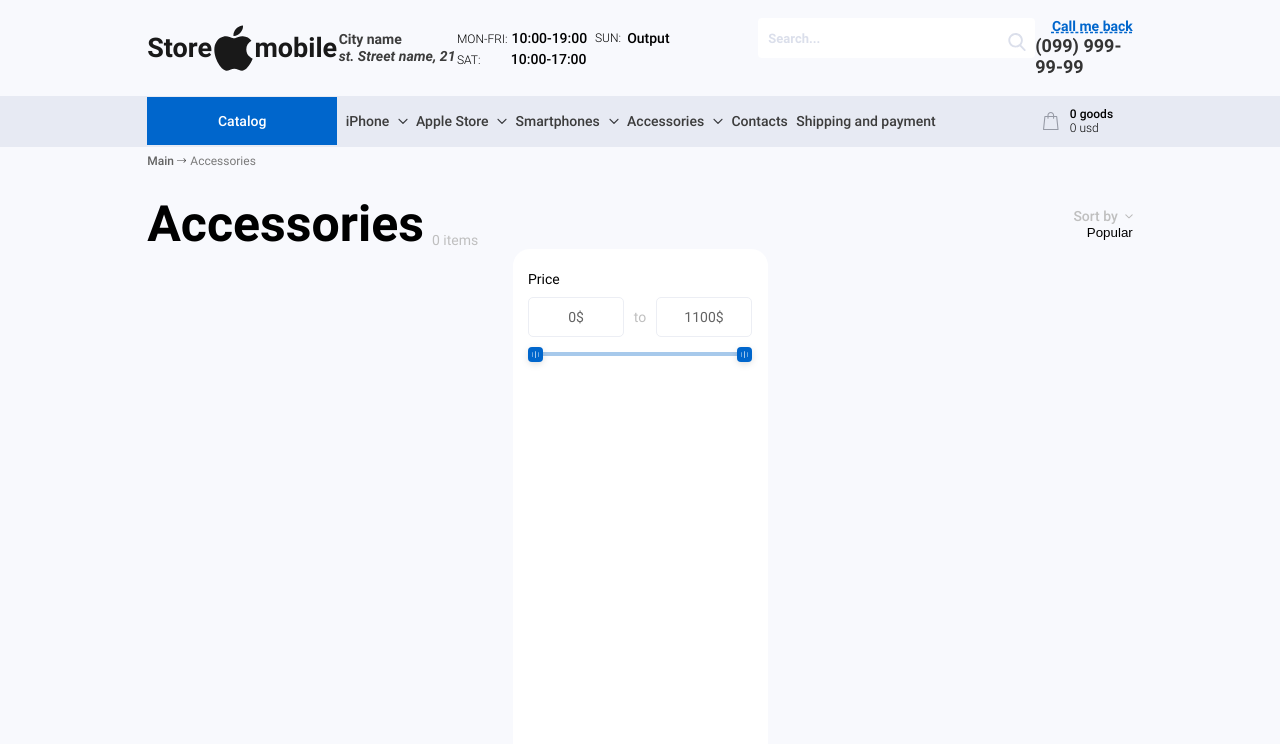
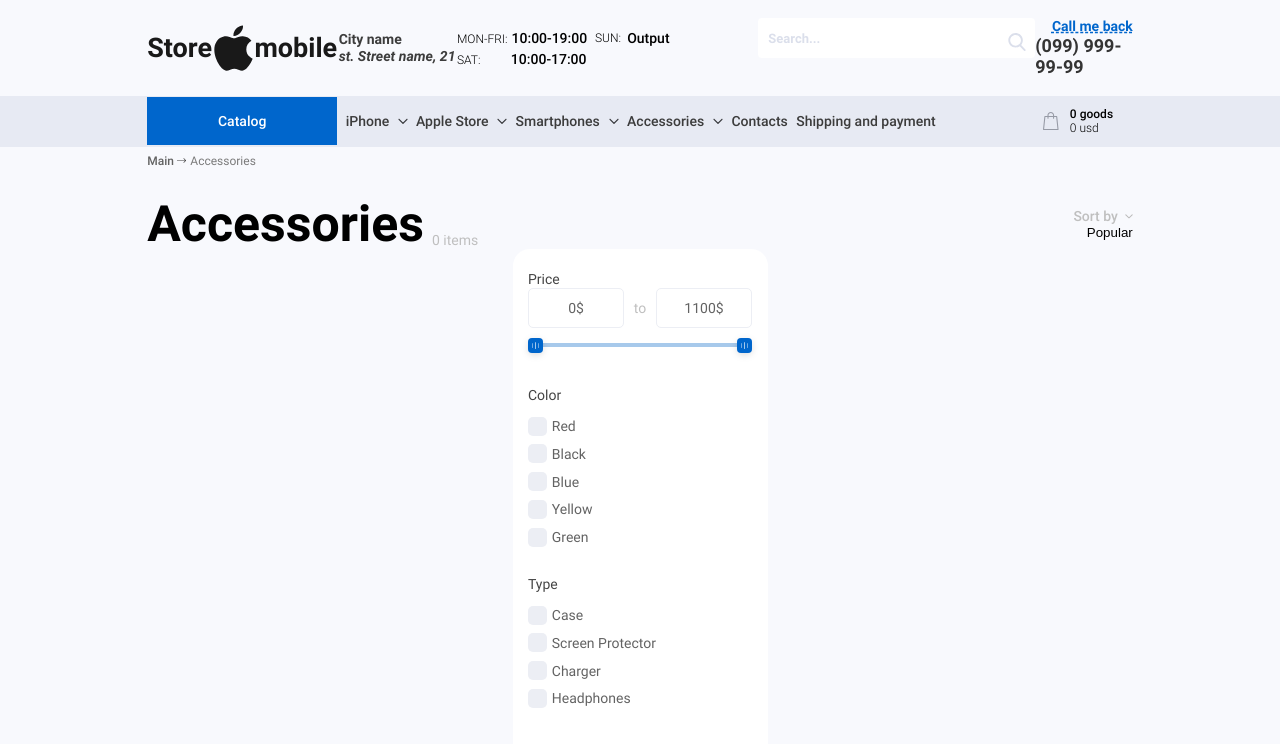
Before and after one commit to IlyaVoitenko/mobile-store, a React (Vite) app: page /category/Accessories in a window 1280 px wide. Shown: the top 744 px of the page. Built offline with nearby package versions, Linux system fonts and the light colour scheme; a web font is replaced by a local one.

Commit message:
added render all types filters for products

```diff
--- a/src/components/Category/Category.tsx
+++ b/src/components/Category/Category.tsx
@@ -1,3 +1,4 @@
+import { nanoid } from "nanoid";
 import { Link, useParams } from "react-router-dom";
 import "../../styles/pages/_index.scss";
 import Footer from "../Footer";
@@ -5,16 +6,17 @@ import Header from "../Header";
 import PriceRange from "../PriceRange";
 import ArrowRightGrey from "../../assets/ArrowRightGrey.svg";
 import arrowDownGrey from "../../assets/arrowDownGrey.svg";
+import arrowDownBlue from "../../assets/arrowDownBlue.svg";
 import "../../styles/components/_categoryNavProduct.scss";
 import "../../styles/components/_productNameAndCount.scss";
 import "../../styles/components/_filterAndListProducts.scss";
 import { filtersProduct } from "../../helper";
+import { useState } from "react";
 const Category = () => {
+  const [isShow, setIsShow] = useState(false);
   const { category } = useParams();
-  console.log(category, typeof category);
   const filters = filtersProduct(category);
-  console.log(filters);
-  const {} = filters || {};
+  const { models, memory, color, type } = filters || {};
   return (
     <div className="pageDefault">
       <Header />
@@ -47,6 +49,101 @@ const Category = () => {
             <div className="filterPrises">
               <span className="filterTitle">Price</span>
               <PriceRange />
+              {models && (
+                <div className="containerFilters">
+                  <span className="filterTitle">Phone models</span>
+                  <ul className={isShow ? "listFilterShow" : "listFilter"}>
+                    {models.map((item) => (
+                      <li key={nanoid()}>
+                        <label htmlFor={item} className="filterLabel">
+                          <input
+                            type="checkbox"
+                            id={item}
+                            name={item}
+                            className="checkboxFilter"
+                          />
+                          <span className="box"></span>
+
+                          <span className="filterSpan">{item}</span>
+                        </label>
+                      </li>
+                    ))}
+                  </ul>
+                  <button
+                    className="btnShowAll"
+                    onClick={() => setIsShow(!isShow)}
+                  >
+                    <span>Show all </span>
+                    <img src={arrowDownBlue} alt="" />
+                  </button>
+                </div>
+              )}
+              {memory && (
+                <div className="containerFilters">
+                  <span className="filterTitle">Memory</span>
+                  <ul className={"listFilterShow"}>
+                    {memory.map((item) => (
+                      <li key={nanoid()}>
+                        <label htmlFor={item} className="filterLabel">
+                          <input
+                            type="checkbox"
+                            id={item}
+                            name={item}
+                            className="checkboxFilter"
+                          />
+                          <span className="box"></span>
+
+                          <span className="filterSpan">{item}</span>
+                        </label>
+                      </li>
+                    ))}
+                  </ul>
+                </div>
+              )}
+              {color && (
+                <div className="containerFilters">
+                  <span className="filterTitle">Color</span>
+                  <ul className={"listFilterShow"}>
+                    {color.map((item) => (
+                      <li key={nanoid()}>
+                        <label htmlFor={item} className="filterLabel">
+                          <input
+                            type="checkbox"
+                            id={item}
+                            name={item}
+                            className="checkboxFilter"
+                          />
+                          <span className="box"></span>
+
+                          <span className="filterSpan">{item}</span>
+                        </label>
+                      </li>
+                    ))}
+                  </ul>
+                </div>
+              )}
+              {type && (
+                <div className="containerFilters">
+                  <span className="filterTitle">Type</span>
+                  <ul className={"listFilterShow"}>
+                    {type.map((item) => (
+                      <li key={nanoid()}>
+                        <label htmlFor={item} className="filterLabel">
+                          <input
+                            type="checkbox"
+                            id={item}
+                            name={item}
+                            className="checkboxFilter"
+                          />
+                          <span className="box"></span>
+
+                          <span className="filterSpan">{item}</span>
+                        </label>
+                      </li>
+                    ))}
+                  </ul>
+                </div>
+              )}
             </div>
           </div>
           <ul className="listProducts"></ul>
--- a/src/styles/abstracts/_colors.scss
+++ b/src/styles/abstracts/_colors.scss
@@ -23,3 +23,5 @@ $greySelectedProduct: #7a7a7a;
 $itemsCountsColors: #bfbfbf;
 $rangePriceLineColor: #a7c9eb;
 $linkLogoColor: #191919;
+$greyTitleFilter: #444444;
+$inputGreyColor: #eceef4;
--- a/src/styles/components/_filterAndListProducts.scss
+++ b/src/styles/components/_filterAndListProducts.scss
@@ -11,7 +11,7 @@
     display: flex;
     justify-content: center;
     width: 255px;
-    height: 775px;
+    height: 800px;
     border-radius: 17px;
     background-color: $white;
 
@@ -22,12 +22,99 @@
       margin-top: 1.3rem;
       width: 224px;
       height: 101px;
+      .containerFilters {
+        display: flex;
+        flex-direction: column;
+        justify-content: space-between;
+        margin-top: 1.5rem;
+      }
+      .checkboxFilter {
+        position: absolute;
+        opacity: 0;
+        width: 0px;
+        height: 0px;
+      }
+      .box {
+        width: 19px;
+        height: 19px;
+        background-color: $inputGreyColor;
+        border-radius: 5px;
+        display: inline-block;
+        position: relative;
+      }
+      .checkboxFilter:checked + .box {
+        background-color: $blue;
+      }
+      .checkboxFilter:checked + .box::after {
+        content: "";
+        position: absolute;
+        left: 7px;
+        top: 20%;
+        width: 3px;
+        height: 7px;
+        border: solid white;
+        border-width: 0 1px 1px 0;
+        transform: rotate(45deg);
+        transition: opacity 0.2s ease;
+      }
+      .btnShowAll {
+        margin-top: 0.5rem;
+        display: flex;
+        align-items: center;
+        justify-content: space-between;
+        width: 66px;
+        height: 17px;
+        border-width: 1px;
+        background-color: $white;
+        border: none;
+        text-align: left;
 
+        span {
+          font-family: $fontFamily;
+          font-weight: 500;
+          font-size: 14px;
+          line-height: 100%;
+          letter-spacing: 0%;
+          vertical-align: middle;
+
+          color: $blue;
+        }
+      }
+      .listFilter {
+        height: 140px;
+        overflow: hidden;
+        margin-top: 0.5rem;
+      }
+      .listFilterShow {
+        overflow: auto;
+        height: 100%;
+        margin-top: 0.5rem;
+      }
+      .filterLabel {
+        position: relative;
+        display: inline-flex;
+        align-items: center;
+        margin-top: 0.3rem;
+      }
+      .filterSpan {
+        position: relative;
+        font-family: $fontFamily;
+        font-weight: 400;
+        font-size: 14px;
+        line-height: 18px;
+        vertical-align: middle;
+        color: $greyNavLink;
+        margin-left: 0.3rem;
+      }
+      .checkboxFilter:checked + .filterSpan::after {
+        opacity: 1;
+      }
       .filterTitle {
         font-family: $fontFamily;
         font-weight: 400;
         font-size: 14px;
         line-height: 18px;
+        color: $greyTitleFilter;
       }
     }
   }
--- a/src/styles/components/_priceRange.scss
+++ b/src/styles/components/_priceRange.scss
@@ -91,7 +91,7 @@ input[type="range"]::-moz-range-thumb {
 input[type="text"] {
   width: 70%;
   padding: 10px;
-  border: 1px solid #eceef4;
+  border: 1px solid $inputGreyColor;
   border-radius: 5px;
   text-align: center;
 
```
Also changed, not shown: src/assets/arrowDownBlue.svg (added).
